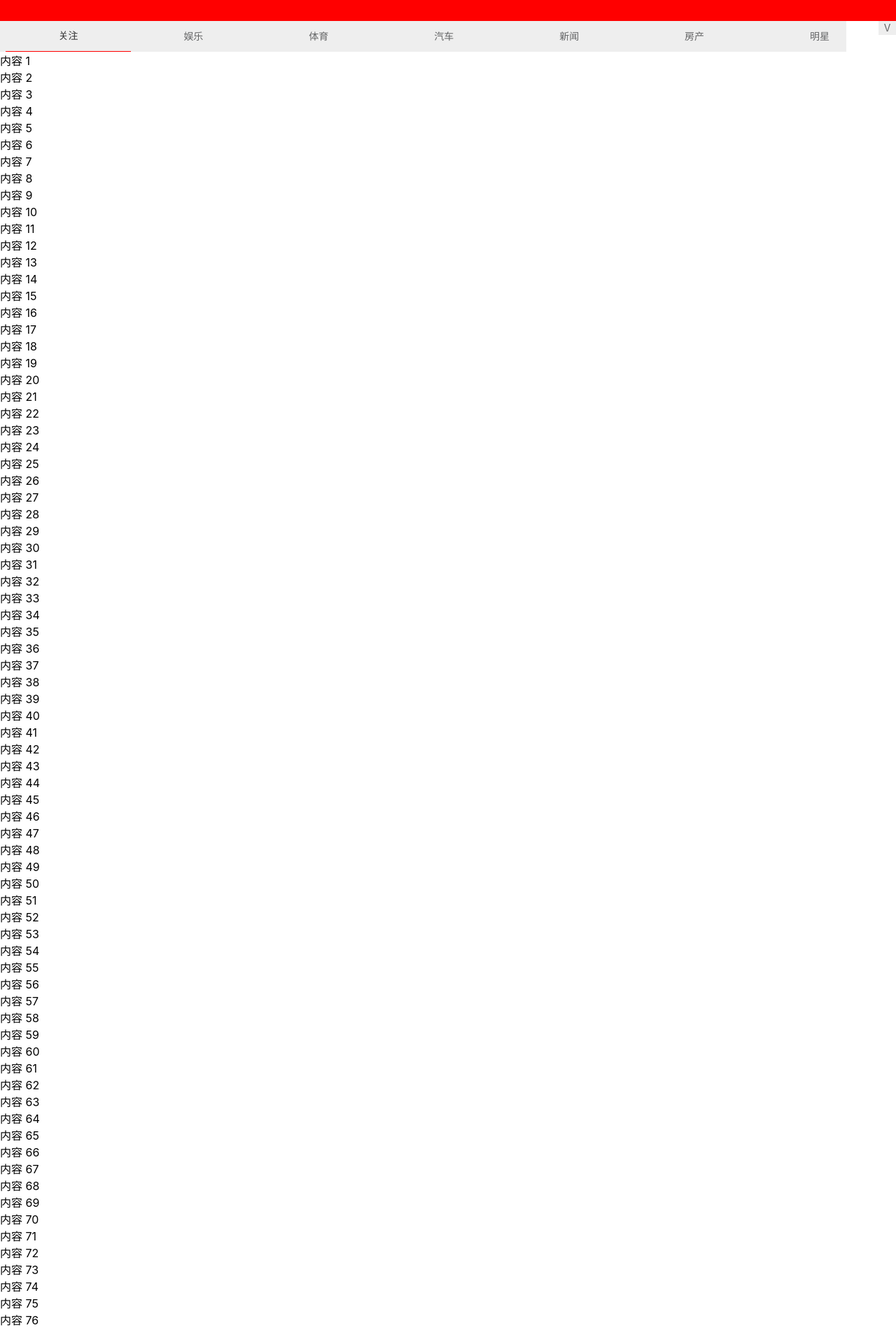
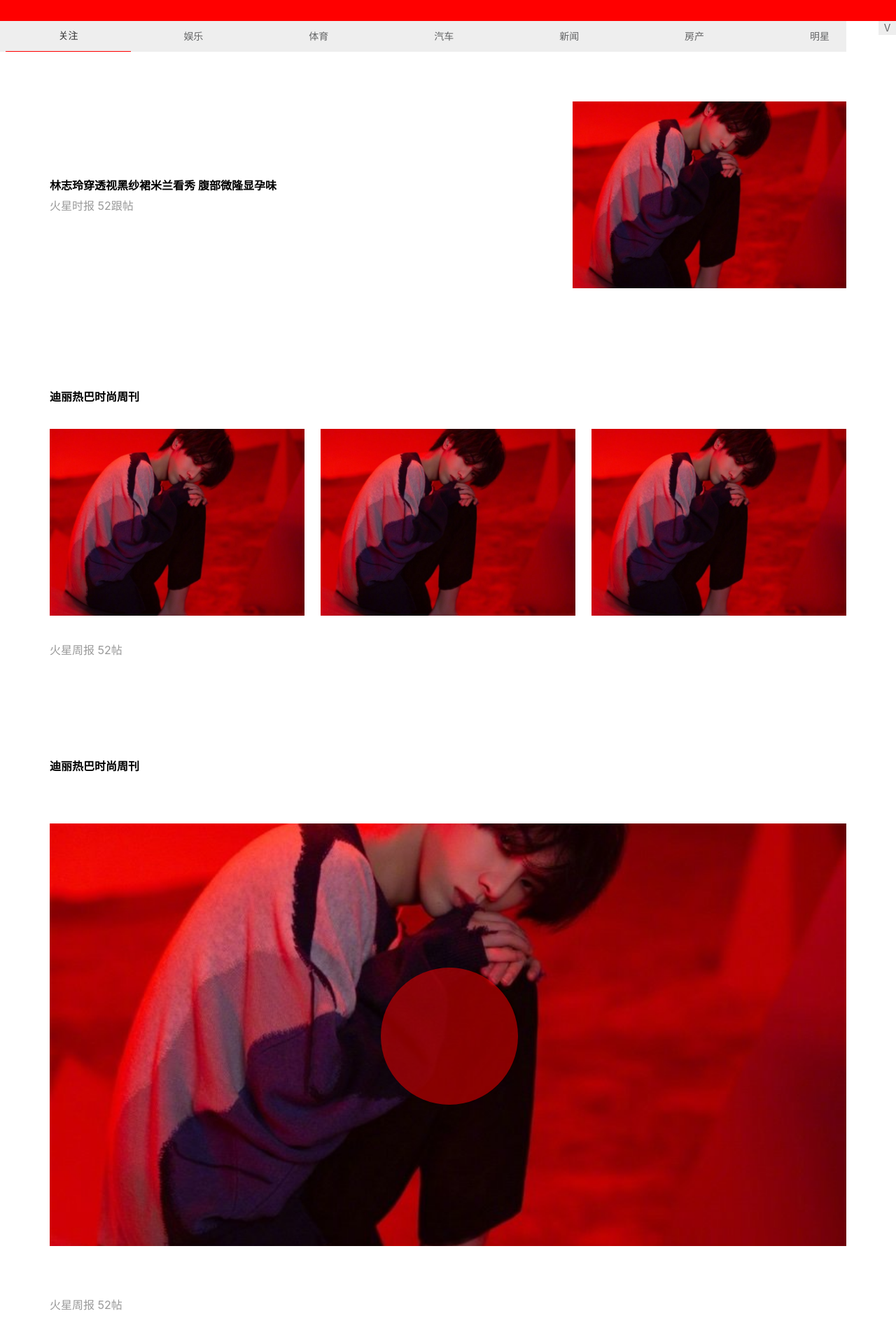
Before and after one commit to 17878537074/toutiao, a Vue app: page /index in a window 1280 px wide. Shown: the part 148-2049 px from the top of the page at 70% size. Built offline with nearby package versions, Linux system fonts and the light colour scheme; a small style sheet from the web is missing.

Commit message:
組件封裝

```diff
--- /dev/null
+++ b/src/components/PostImages.vue
@@ -0,0 +1,44 @@
+<template>
+  <div>
+    <!-- 多于三张图片的结构 -->
+    <div class="imgList">
+        <h4>迪丽热巴时尚周刊</h4>
+        <div class="images">
+          <img src="../assets/hua.jpg" alt v-for="(item,index) in [1,2,3]" :key="index" />
+        </div>
+        <p>火星周报 52帖</p>
+    </div>
+  </div>
+</template>
+
+<script>
+export default {};
+</script>
+
+<style lang="less" scoped>
+@px: 360/100vw;
+.imgList {
+  padding: 20 / @px;
+  h4 {
+    overflow: hidden;
+    text-overflow: ellipsis;
+    display: -webkit-box;
+    -webkit-line-clamp: 2;
+    -webkit-box-orient: vertical;
+  }
+  p {
+    color: #999;
+    margin-top: 5px;
+  }
+  .images {
+    margin: 10 / @px 0;
+    display: flex;
+    justify-content: space-between;
+    img {
+      width: 32%;
+      height: 75 / @px;
+      object-fit: cover;
+    }
+  }
+}
+</style>
--- /dev/null
+++ b/src/components/PostItem.vue
@@ -0,0 +1,50 @@
+<template>
+  <div>
+    <div class="star-itemm imgText">
+      <div class="imgText-left">
+        <h4>
+          林志玲穿透视黑纱裙米兰看秀
+          腹部微隆显孕味
+        </h4>
+        <p>火星时报    52跟帖</p>
+      </div>
+      <img src="../assets/hua.jpg" alt />
+    </div>
+  </div>
+</template>
+
+<script>
+export default {
+
+};
+</script>
+
+<style lang="less" scoped>
+@px: 360/100vw;
+.imgText {
+  padding: 20 / @px;
+  display: flex;
+  justify-content: space-between;
+  align-items: center;
+  .imgText-left {
+    h4 {
+      overflow: hidden;
+      text-overflow: ellipsis;
+      display: -webkit-box;
+      -webkit-line-clamp: 2;
+      -webkit-box-orient: vertical;
+    }
+    p {
+      color: #999;
+      margin-top: 5px;
+    }
+  }
+  img {
+    width: 110 / @px;
+    height: 75 / @px;
+    object-fit: cover;
+    margin-left: 20 / @px;
+    flex-shrink: 0;
+  }
+}
+</style>
--- /dev/null
+++ b/src/components/PostVideo.vue
@@ -0,0 +1,58 @@
+<template>
+  <div>
+    <div class="video">
+      <h4>迪丽热巴时尚周刊</h4>
+      <div class="cover">
+        <img src="../assets/hua.jpg" alt />
+        <div class="cover-layer">
+          <span class="iconfont iconshipin"></span>
+        </div>
+      </div>
+    <p>火星周报 52帖</p>
+    </div>
+  </div>
+</template>
+
+<script>
+export default {};
+</script>
+
+<style lang="less" scoped>
+@px: 360/100vw;
+.video {
+  padding: 20 / @px;
+  border-bottom: 1px solid #eee;
+  h4 {
+    overflow: hidden;
+    text-overflow: ellipsis;
+    display: -webkit-box;
+    -webkit-line-clamp: 2;
+    -webkit-box-orient: vertical;
+  }
+  .cover{
+      width: 100%;
+      height: 170/@px;
+      position: relative;
+      margin: 20/@px 0;
+      img{
+          display: block;
+          width: 100%;
+          height: 100%;
+          object-fit: cover;
+      }
+     .cover-layer{
+         width: 55/@px;
+         height: 55/@px;
+         border-radius: 50%;
+         background: rgba(255, 0, 0, .5);
+         position: absolute;
+         left: 50%;
+         top: 50%;
+         transform: translateX(-27/@px) translateY(-27/@px);
+     }
+  }
+    p {
+    color: #999;
+  }
+}
+</style>
--- a/src/views/Index.vue
+++ b/src/views/Index.vue
@@ -14,7 +14,9 @@
     <!-- Tab栏 -->
     <van-tabs v-model="active" sticky swipeable>
       <van-tab v-for="(item,index) in data" :key="index" :title="item">
-        <p v-for="index in 100" :key="index">内容 {{ index }}</p>
+       <PostItem></PostItem>
+       <PostImages></PostImages>
+       <PostVideo></PostVideo>
       </van-tab>
     </van-tabs>
   </div>
@@ -22,6 +24,9 @@
 
 <script>
 import { log } from 'util';
+import PostItem from "@/components/PostItem"
+import PostImages from "@/components/PostImages"
+import PostVideo from "@/components/PostVideo"
 export default {
     data() {
         return {
@@ -39,6 +44,11 @@ export default {
 
       }
     },
+    components:{
+      PostItem,
+      PostImages,
+      PostVideo
+    }
 };
 </script>
 
```
